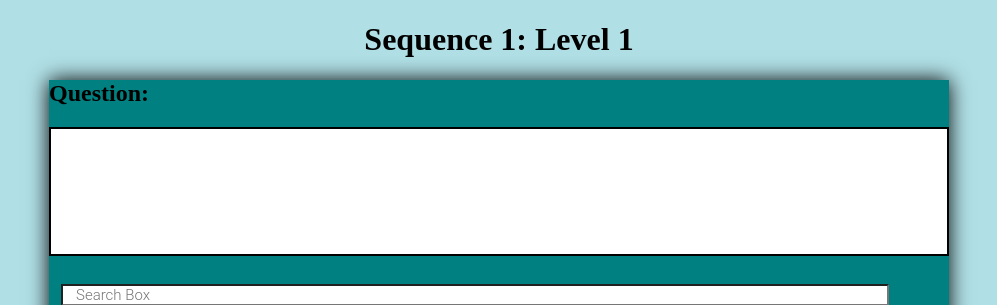
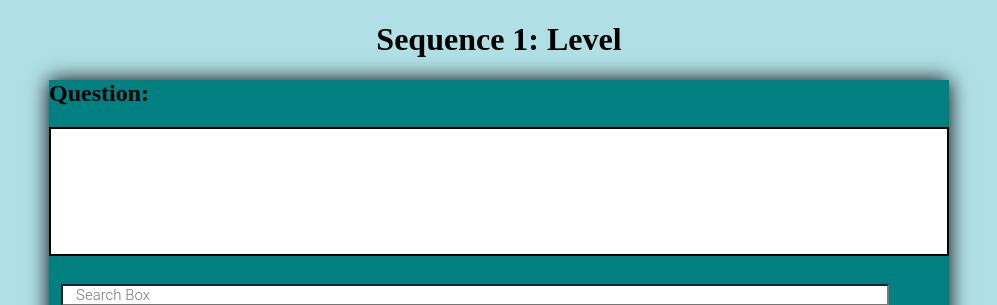
Before and after one commit to happyinfrance10/legendary-octo-giggle, a Python web app: template templates/level.html in a window 1280 px wide. Shown: the top 305 px of the page, without its empty margins (141-1138 px from the left). Run offline with Jinja, Linux system fonts and the light colour scheme; the template is opened without the code that fills it, so the values that code supplies are empty; some libraries are stand-ins or nearby versions.

Commit message:
Automated level number changing

```diff
--- a/templates/level.html
+++ b/templates/level.html
@@ -2,7 +2,7 @@
 <title>Level</title>
 <link rel="stylesheet" href="stylesheets/levelStyle.css">
 <div id="title">
-  <h1>Sequence 1: Level 1</h1>
+  <h1>Sequence 1: Level {{question.level_number}}</h1>
 </div>
 
 <div id="main">
```
Also changed, not shown: main.py (+2 -69 lines).
